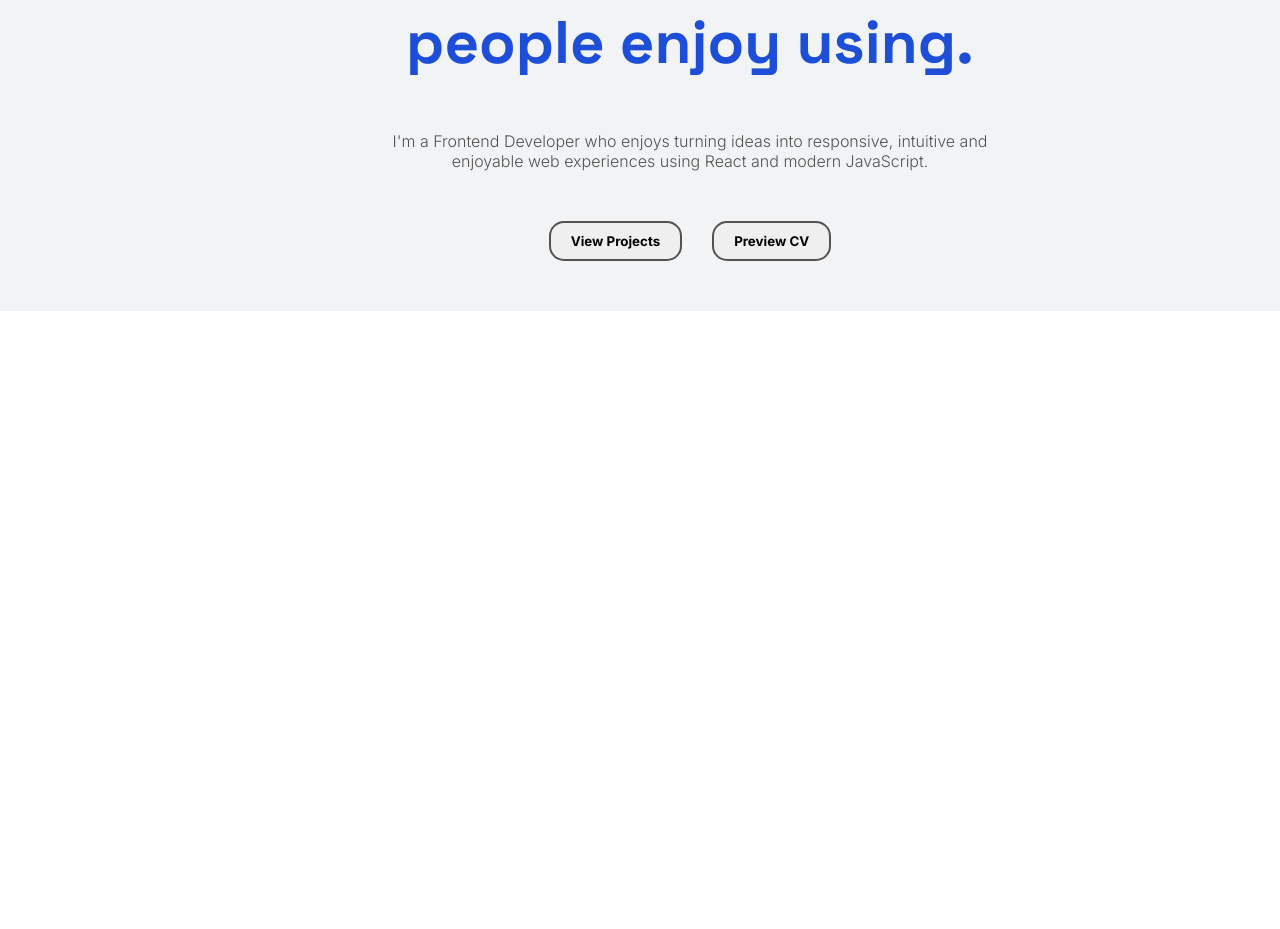
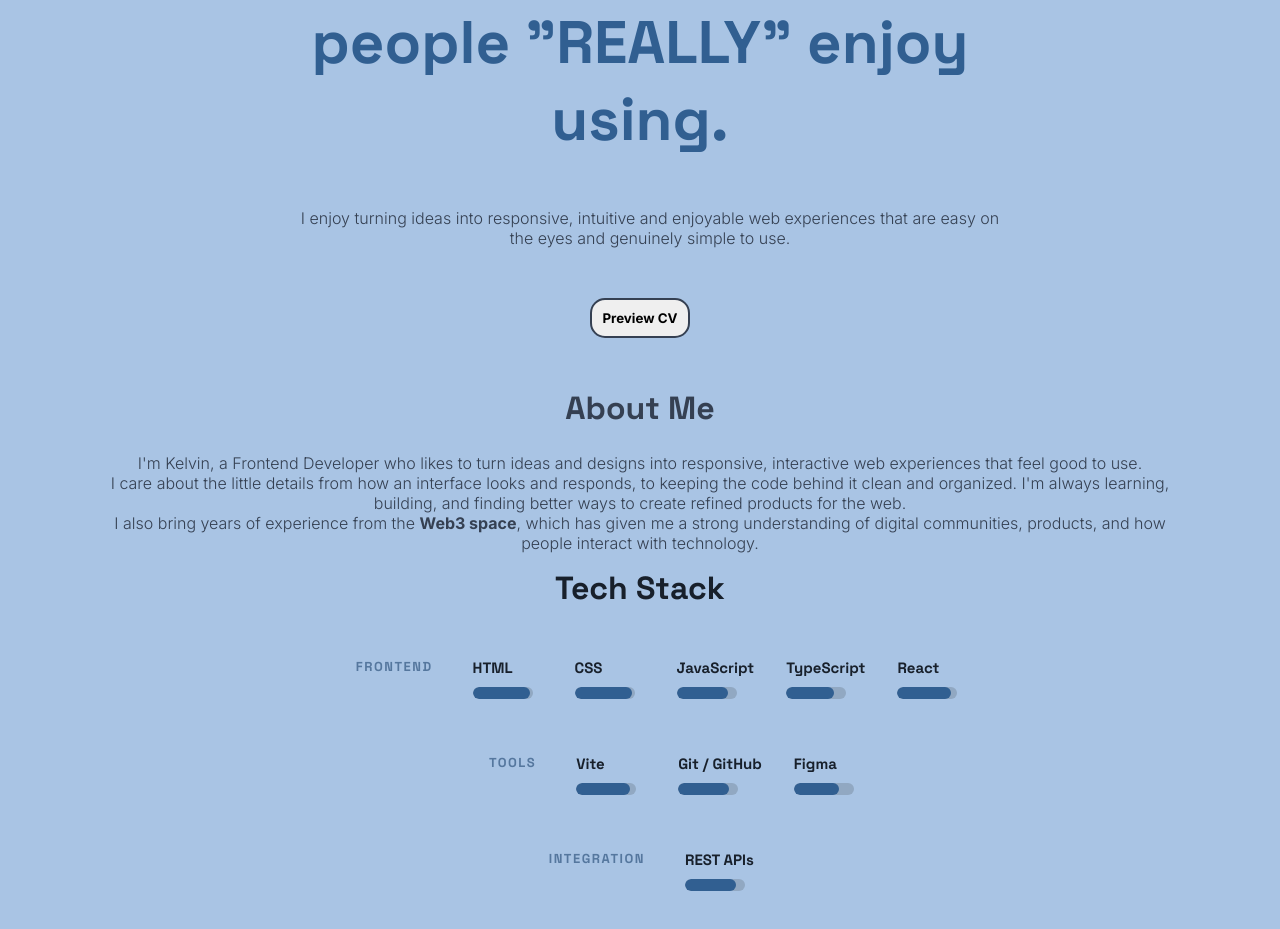
Before and after one commit to TheREBZ/rebz.dev, a React app: page / in a window 1280 px wide. Shown: the part 203-1132 px from the top of the page. Before the commit the page ends 800 px from the top, so only its background shows below. Built offline with nearby package versions, Linux system fonts and the light colour scheme; the HTML template or start-up script is replaced by a standard one.

Commit message:
add: about page

```diff
--- a/src/App.jsx
+++ b/src/App.jsx
@@ -1,12 +1,14 @@
 import "./styles/globals.css"
 import Nav from "./components/Nav/Nav"
 import Hero from "./components/Hero/Hero"
+import About from "./components/About/About"
 
 const App = () => {
   return (
     <>
       <Nav />
       <Hero />
+      <About />
       {/* <h1>test</h1> */}
     </>
   )
--- /dev/null
+++ b/src/components/About/About.jsx
@@ -0,0 +1,139 @@
+import { useEffect, useRef } from "react";
+import "../../styles/About.css"
+
+const About = () => {
+    const techStackRef = useRef(null);
+
+    useEffect(() => {
+    const techStack = techStackRef.current;
+
+    const observer = new IntersectionObserver(
+        ([entry]) => {
+        if (entry.isIntersecting) {
+            const bars = techStack.querySelectorAll(".skill-progress");
+
+            bars.forEach((bar) => {
+            bar.classList.add("animate");
+            });
+
+            observer.unobserve(techStack);
+        }
+        },
+        {
+        threshold: 0.3,
+        }
+    );
+
+    if (techStack) {
+        observer.observe(techStack);
+    }
+
+    return () => {
+        if (techStack) {
+        observer.unobserve(techStack);
+        }
+    };
+    }, []);
+  return (
+    <main className="about-container" id="about">
+        <h2 className="about-header ">
+            About Me
+        </h2>
+        <section className="about-content">
+            <div>
+                <p>
+                I'm Kelvin, a Frontend Developer who likes to turn ideas and designs into responsive, interactive web experiences that feel good to use. <br />
+                I care about the little details from how an interface looks and responds, to keeping the code behind it clean and organized. I'm always learning, building, and finding better ways to create refined products for the web.<br />
+                I also bring years of experience from the <strong>Web3 space</strong>, which has given me a strong understanding of digital communities, products, and how people interact with technology.
+                </p>
+            </div>
+            <div className="tech-stack" ref={techStackRef}>
+            <h2>Tech Stack</h2>
+
+            <div className="tech-row">
+                <h3>Frontend</h3>
+
+                <div className="tech-items">
+                <div className="skill">
+                    <span>HTML</span>
+                    <div className="skill-bar">
+                    <div className="skill-progress html"></div>
+                    </div>
+                </div>
+
+                <div className="skill">
+                    <span>CSS</span>
+                    <div className="skill-bar">
+                    <div className="skill-progress css"></div>
+                    </div>
+                </div>
+
+                <div className="skill">
+                    <span>JavaScript</span>
+                    <div className="skill-bar">
+                    <div className="skill-progress javascript"></div>
+                    </div>
+                </div>
+
+                <div className="skill">
+                    <span>TypeScript</span>
+                    <div className="skill-bar">
+                    <div className="skill-progress typescript"></div>
+                    </div>
+                </div>
+
+                <div className="skill">
+                    <span>React</span>
+                    <div className="skill-bar">
+                    <div className="skill-progress react"></div>
+                    </div>
+                </div>
+                </div>
+            </div>
+
+            <div className="tech-row">
+                <h3>Tools</h3>
+
+                <div className="tech-items">
+                <div className="skill">
+                    <span>Vite</span>
+                    <div className="skill-bar">
+                    <div className="skill-progress vite"></div>
+                    </div>
+                </div>
+
+                <div className="skill">
+                    <span>Git / GitHub</span>
+                    <div className="skill-bar">
+                    <div className="skill-progress git"></div>
+                    </div>
+                </div>
+
+                <div className="skill">
+                    <span>Figma</span>
+                    <div className="skill-bar">
+                    <div className="skill-progress figma"></div>
+                    </div>
+                </div>
+                </div>
+            </div>
+
+            <div className="tech-row">
+                <h3>Integration</h3>
+
+                <div className="tech-items">
+                <div className="skill">
+                    <span>REST APIs</span>
+                    <div className="skill-bar">
+                    <div className="skill-progress api"></div>
+                    </div>
+                </div>
+                </div>
+            </div>
+            </div>
+        </section>
+    </main>
+  )
+}
+
+export default About
--- a/src/components/Hero/Hero.jsx
+++ b/src/components/Hero/Hero.jsx
@@ -3,13 +3,10 @@ import "../../styles/Hero.css"
 const Hero = () => {
   return (
     <section className="hero-main-container">
-      <div className="hero-image-container">
-      </div>
       <div className="hero-text-container">
-        <h1 className="hero-title"><span>Building interfaces, <br /> people enjoy using.</span></h1>
-        <p>I'm a Frontend Developer who enjoys turning ideas into responsive, intuitive and enjoyable web experiences using React and modern JavaScript.</p>
+        <h1 className="hero-title"><span>Building interfaces, <br /> people "REALLY" enjoy using.</span></h1>
+        <p>I enjoy turning ideas into responsive, intuitive and enjoyable web experiences that are easy on the eyes and genuinely simple to use.</p>
         <div className="hero-buttons-container">
-          <button>View Projects</button>
           <button>Preview CV</button>
         </div>
       </div>
--- a/src/components/Nav/Nav.jsx
+++ b/src/components/Nav/Nav.jsx
@@ -13,9 +13,9 @@ const Nav = () => {
           <h1 className="nav-home">OSAZUWA KELVIN <strong>[REBZ]</strong></h1>
 
           <div className="nav-content">
-            <p className="about">About</p>
-            <p className="projects">Projects</p>
-            <p className="contact">Contact</p>
+            <a href="#about" className="about">About</a>
+            <a href="" className="projects">Projects</a>
+            <a href="" className="contact">Contact</a>
           </div>
 
           <nav className="nav-icons">
--- /dev/null
+++ b/src/styles/About.css
@@ -0,0 +1,182 @@
+.about-container{
+    background-color: var(--clr-surface-alt);
+    display: flex;
+    flex-direction: column;
+    justify-content: space-around;
+    align-items: center;
+    gap: 25px;
+}
+
+.about-header{
+    color: var(--clr-text-secondary);
+}
+
+.about-container p{
+    text-align: center;
+    max-width: 1100px;
+    color: var(--clr-text-secondary);
+}
+
+.about-content{
+    display: flex;
+    flex-direction: column;
+    gap: 15px;
+    font-weight: var(--fw-normal);
+    transform: translateY(20px);
+    animation: revealAboutText 1.4s ease forwards;
+}
+
+.tech-stack {
+    width: 100%;
+    max-width: 850px;
+    margin: 0 auto;
+
+    display: flex;
+    flex-direction: column;
+    align-items: center;
+}
+
+.tech-stack h2 {
+    text-align: center;
+    font-family: var(--font-heading);
+    font-size: 32px;
+    color: var(--clr-text-primary);
+
+    margin-bottom: 50px;
+}
+
+.tech-row {
+    width: 100%;
+
+    display: flex;
+    justify-content: center;
+    align-items: flex-start;
+
+    gap: 40px;
+
+    margin-bottom: 55px;
+}
+
+.tech-row h3 {
+    width: 120px;
+    flex-shrink: 0;
+
+    text-align: right;
+
+    font-family: var(--font-heading);
+    font-size: 13px;
+
+    text-transform: uppercase;
+    letter-spacing: 1.5px;
+
+    color: var(--clr-text-muted);
+}
+
+.tech-items {
+    display: flex;
+    justify-content: center;
+    align-items: flex-start;
+
+    gap: 32px;
+
+    flex-wrap: wrap;
+}
+
+.skill {
+    display: flex;
+    flex-direction: column;
+
+    gap: 10px;
+
+    min-width: 70px;
+}
+
+.skill > span {
+    font-family: var(--font-heading);
+    font-size: 15px;
+    font-weight: var(--fw-bold);
+
+    color: var(--clr-text-primary);
+}
+
+.skill-bar {
+    width: 60px;
+    height: 12px;
+
+    background-color: var(--clr-border);
+
+    border-radius: 20px;
+    overflow: hidden;
+}
+
+.skill-progress {
+    height: 100%;
+    width: 0;
+
+    background-color: var(--clr-primary);
+
+    border-radius: inherit;
+}
+
+.skill-progress.animate {
+    animation: loadSkill 1.2s ease forwards;
+}
+
+
+/* bar limits */
+
+.html {
+    --skill-width: 95%;
+}
+
+.css {
+    --skill-width: 95%;
+}
+
+.javascript {
+    --skill-width: 85%;
+}
+
+.typescript {
+    --skill-width: 80%;
+}
+
+.react {
+    --skill-width: 90%;
+}
+
+.vite {
+    --skill-width: 90%;
+}
+
+.git {
+    --skill-width: 85%;
+}
+
+.figma {
+    --skill-width: 75%;
+}
+
+.api {
+    --skill-width: 85%;
+}
+
+@keyframes loadSkill {
+
+    from {
+        width: 0;
+    }
+
+    to {
+        width: var(--skill-width);
+    }
+
+}
+
+@keyframes revealAboutText {
+    to{
+        opacity: 1;
+        transform: translateY(0);
+
+    }
+}
--- a/src/styles/Hero.css
+++ b/src/styles/Hero.css
@@ -7,31 +7,25 @@
   background-color: var(--clr-surface-alt);
 }
 
-h1{
-    font-family: var(--font-heading);
+/* h1{
     font-size: 40px;
     font-weight: var(--fw-bold);
     color: var(--clr-text-primary);
-}
+} */
 
 h5{
     display: inline-flex;
     align-items: center;
-    padding: .6rem 1rem;
-    /* border-radius: 999px; */
     color: var(--clr-primary);
-    /* color: var(--clr-surface); */
-    /* border: 1px solid var(--clr-border); */
-    font-size: .9rem;
+    font-size: 14px;
     justify-content: center;
     cursor: pointer;
 }
 
 .hero-text-container p {
-    font-family: var(--font-body);
     font-weight: var(--fw-normal);
     color: var(--clr-text-secondary);
-    width: 600px;
+    width: 720px;
     opacity: 0;
     font-size: 16px;
     transform: translateY(-20px);
@@ -56,9 +50,11 @@ h5{
 .hero-title span{
     display: inline-block;
     opacity: 0;
+    color: var(--clr-primary);
     transform: translateY(30px);
     clip-path: inset(0 100% 0 0);
     animation: revealHeroTitle 1.5s ease forwards;
+    /* color: var(--clr-text-secondary); */
 }
 
 .hero-text-container h1{
@@ -68,12 +64,13 @@ h5{
 
 .hero-buttons-container{
     display: flex;
-    gap: 30px;
+    gap: 20px;
     justify-content: center;
+    /* padding-right: 100px; */
 }
 
 .hero-buttons-container button{
-    padding: 10px 20px;
+    padding: 10px 10px;
     font-family: var(--font-body);
     font-weight: var(--fw-bold);
     cursor: pointer;
--- a/src/styles/globals.css
+++ b/src/styles/globals.css
@@ -5,7 +5,24 @@
     padding: 0;
     box-sizing: border-box;
 }
-/* .test{
-    background-color: var(--dark-charcoal);
-    font-family: var(--body-font);
-} */
+ h1{
+    font-family: var(--font-heading);
+ }
+
+ h2{
+    font-family: var(--font-heading);
+    font-size: 32px;
+ }
+
+ p{
+    font-family: var(--font-body);
+ }
+
+ a{
+   text-decoration: none;
+   color: inherit;
+ }
+
+ html {
+   scroll-behavior: smooth;
+}
--- a/src/styles/variables.css
+++ b/src/styles/variables.css
@@ -1,25 +1,26 @@
-@import url('https://fonts.googleapis.com/css2?family=Inter:ital,opsz,wght@0,14..32,100..900;1,14..32,100..900&family=Manrope:wght@200..800&family=Space+Grotesk:wght@300..700&display=swap');
-@import url('https://fonts.googleapis.com/css2?family=Inter:ital,opsz,wght@0,14..32,100..900;1,14..32,100..900&family=Space+Grotesk:wght@300..700&display=swap');
+@import url('https://fonts.googleapis.com/css2?family=Inter:wght@300;400;700&family=Space+Grotesk:wght@300;400;700&display=swap');
+@import url('https://fonts.googleapis.com/css2?family=DM+Serif+Display:ital@0;1&family=Inter:wght@300;400;700&family=Space+Grotesk:wght@300;400;700&display=swap');
 
-:root{
-    /* ==========================
+:root {
+
+  /* ==========================
      COLORS
   ========================== */
 
   /* Backgrounds */
-  --clr-background: #F8F6F2;
-  --clr-surface: #FFFFFF;
-  --clr-surface-alt: #F1F3F5;
+  --clr-background: #B7C9E2;
+  --clr-surface: #F8FAFC;
+  --clr-surface-alt: #A9C4E4;
 
   /* Text */
-  --clr-text-primary: #1C1C1C;
-  --clr-text-secondary: #525252;
-  --clr-text-muted: #a29f9f;
+  --clr-text-primary: #18202B;
+  --clr-text-secondary: #354052;
+  --clr-text-muted: #55779E;
 
   /* Brand */
-  --clr-primary: #1D4ED8;
-  --clr-primary-hover: #1E40AF;
-  --clr-hero-glow: rgba(29, 78, 216, 0.08);
+  --clr-primary: #315F91;
+  --clr-primary-hover: #24486F;
+  --clr-hero-glow: rgba(49, 95, 145, 0.12);
 
   /* Supporting */
   --clr-success: #15803D;
@@ -27,26 +28,37 @@
   --clr-error: #DC2626;
 
   /* Borders */
-  --clr-border: #DDDDDD;
-  --clr-border-hover: #BDBDBD;
+  --clr-border: #91A8C2;
+  --clr-border-hover: #6684A5;
 
   /* Shadow */
-  --shadow: 0 10px 30px rgba(0, 0, 0, .08);
+  --shadow: 0 10px 30px rgba(24, 32, 43, 0.10);
 
-  /* translate */
-  --default-transfom: translateY(4px);
+
+  /* ==========================
+     ANIMATION
+  ========================== */
+
+  --default-transform: translateY(4px);
   --default-transition: .4s ease;
 
+/* ==========================
+   LAYOUT
+========================== */
+
+--container-width: 1100px;
+--section-padding: 100px;
 
 
   /* ==========================
      TYPOGRAPHY
   ========================== */
 
-  /* Font Family */
+  /* Font Families */
   --font-heading: "Space Grotesk", sans-serif;
   --font-body: "Inter", sans-serif;
 
   /* Font Weights */
   --fw-normal: 300;
-  --fw-bold: 700; }
+  --fw-bold: 700;
+}
```
Also changed, not shown: src/styles/Nav.css (+8 -8 lines).
